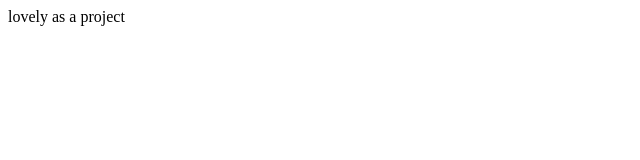
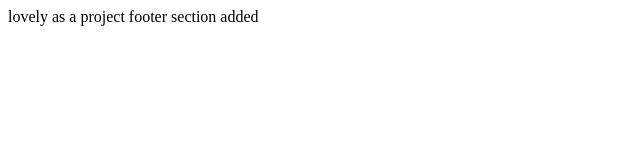
Before and after one commit to AY0-WEB/Test-trial, a plain HTML site: page index.html in a window 1280 px wide. Shown: the whole page, without its empty margins (0-640 px from the left). Drawn offline with Linux system fonts and the light colour scheme.

Commit message:
update index file

```diff
--- a/index.html
+++ b/index.html
@@ -7,5 +7,7 @@
 </head>
 <body>
     lovely as a project
+
+    footer section added
 </body>
 </html>
```
